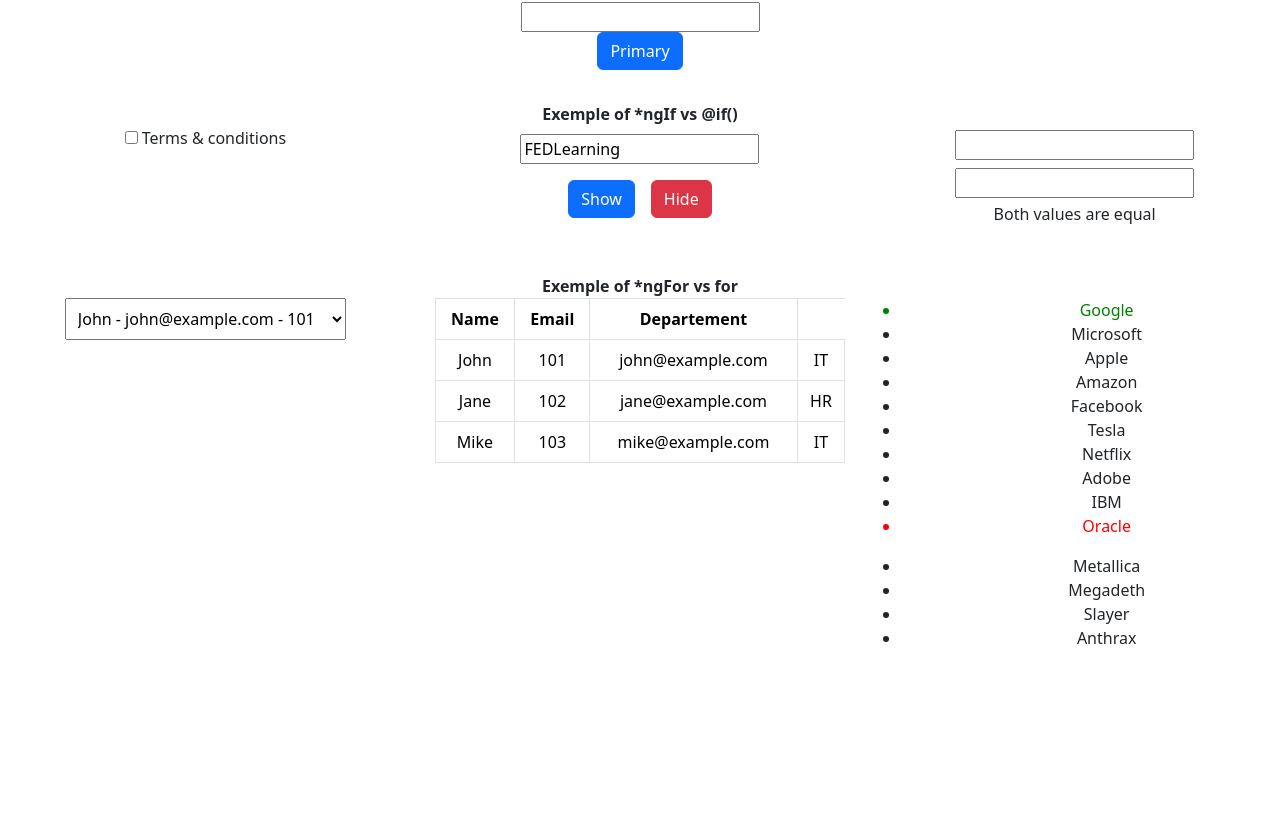
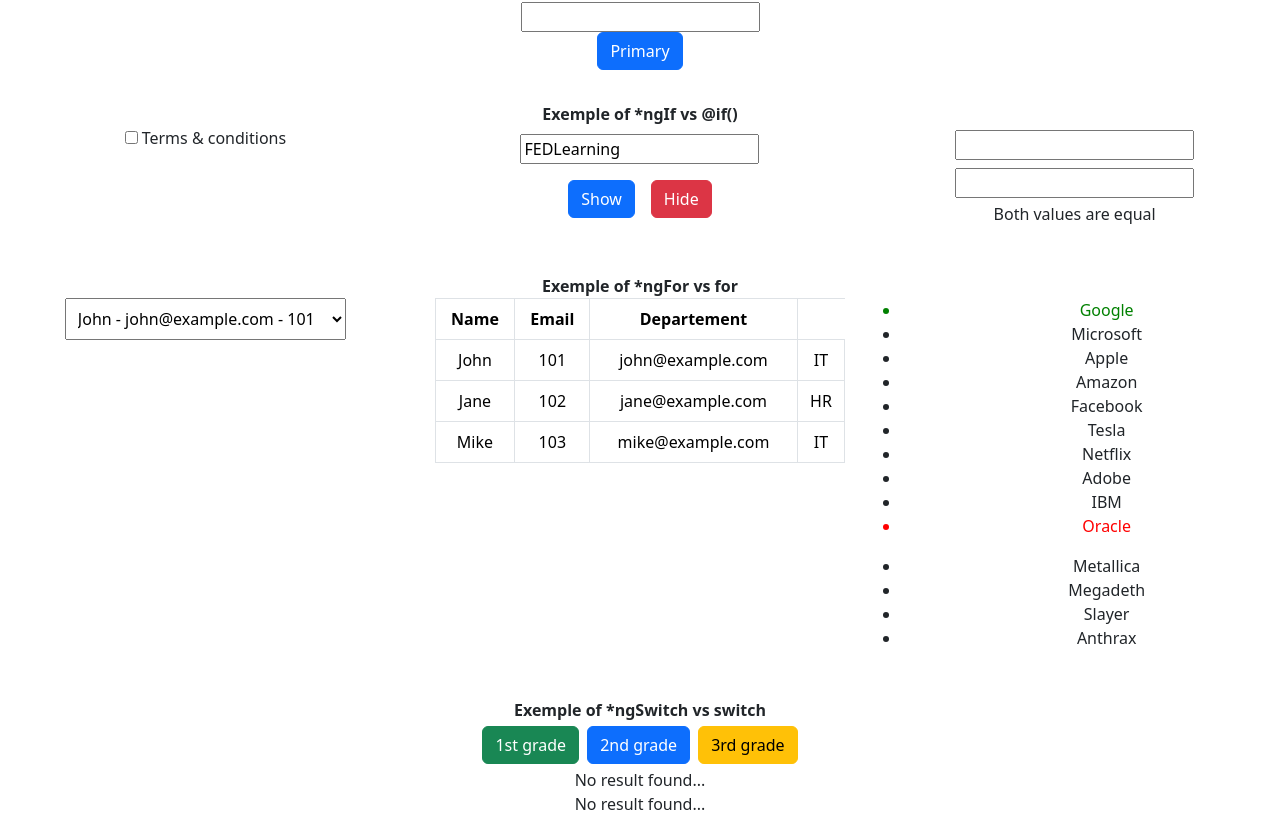
Before and after one commit to Darkheadbanger/Angular-19-Tutorial-FED-Learning, an Angular app: page / in a window 1280 px wide. Shown: the part 656-1488 px from the top of the page. Before the commit the page ends 1322 px from the top, so only its background shows below. Built offline with nearby package versions, Linux system fonts and the light colour scheme.

Commit message:
ngswitch and switch learned

```diff
--- a/src/app/app.html
+++ b/src/app/app.html
@@ -3,4 +3,5 @@
 <app-app-directives></app-app-directives>
 <app-structural-directive-ngif-vs-if></app-structural-directive-ngif-vs-if>
 <app-structural-directive-ng-for-vs-for></app-structural-directive-ng-for-vs-for>
+<app-structural-directive-ngswitch-vs-switch></app-structural-directive-ngswitch-vs-switch>
 <router-outlet></router-outlet>
--- a/src/app/app.ts
+++ b/src/app/app.ts
@@ -6,10 +6,11 @@ import { DataBinding } from './data-binding/data-binding';
 import { AppDirectives } from './app-directives/app-directives';
 import { StructuralDirectiveNgifVsIf } from './structural-directive-ngif-vs-if/structural-directive-ngif-vs-if';
 import { StructuralDirectiveNgForVsFor } from './structural-directive-ng-for-vs-for/structural-directive-ng-for-vs-for';
+import { StructuralDirectiveNgswitchVsSwitch } from './structural-directive-ngswitch-vs-switch/structural-directive-ngswitch-vs-switch';
 
 @Component({
   selector: 'app-root',
-  imports: [RouterOutlet, User, DataBinding, AppDirectives, StructuralDirectiveNgifVsIf, StructuralDirectiveNgForVsFor],
+  imports: [RouterOutlet, User, DataBinding, AppDirectives, StructuralDirectiveNgifVsIf, StructuralDirectiveNgForVsFor, StructuralDirectiveNgswitchVsSwitch],
   templateUrl: './app.html',
   styleUrl: './app.css'
 })
--- /dev/null
+++ b/src/app/structural-directive-ngswitch-vs-switch/structural-directive-ngswitch-vs-switch.html
@@ -0,0 +1,33 @@
+<div class="row text-center">
+  <div class="col-12 m-3"></div>
+  <b>Exemple of *ngSwitch vs switch </b>
+</div>
+
+<div class="row text-center">
+  <div class="col-12">
+    <button class="btn btn-success m-1" (click)="set(1)">1st grade</button>
+    <button class="btn btn-primary m-1" (click)="set(2)">2nd grade</button>
+    <button class="btn btn-warning m-1" (click)="set(3)">3rd grade</button>
+  </div>
+  <div [ngSwitch]="grade">
+    <div *ngSwitchCase="1">
+      Congralutation on your outstanding achieement - first class
+    </div>
+    <div *ngSwitchCase="2">
+      Congralutation on your achieement - second class
+    </div>
+    <div *ngSwitchCase="3">Congralutation on your achieement - third class</div>
+    <div *ngSwitchDefault>No result found...</div>
+  </div>
+  <div>
+    @switch(grade){ @case(1){
+    <p>Congralutation on your outstanding achieement - first class</p>
+    } @case(2){
+    <p>Congralutation on your outstanding achieement - second class</p>
+    } @case(3){
+    <p>Congralutation on your outstanding achieement - third class</p>
+    } @default{
+    <p>No result found...</p>
+    } }
+  </div>
+</div>
--- /dev/null
+++ b/src/app/structural-directive-ngswitch-vs-switch/structural-directive-ngswitch-vs-switch.ts
@@ -0,0 +1,16 @@
+import { CommonModule } from '@angular/common';
+import { Component } from '@angular/core';
+
+@Component({
+  selector: 'app-structural-directive-ngswitch-vs-switch',
+  imports: [CommonModule],
+  templateUrl: './structural-directive-ngswitch-vs-switch.html',
+  styleUrl: './structural-directive-ngswitch-vs-switch.css'
+})
+export class StructuralDirectiveNgswitchVsSwitch {
+  grade: number = 0;
+
+  set(numberGrade: number): void {
+    this.grade = numberGrade;
+  }
+}
```
Also changed, not shown: src/app/structural-directive-ngswitch-vs-switch/structural-directive-ngswitch-vs-switch.css (added), 1 other file (tests, documents, lock files or other folders).
